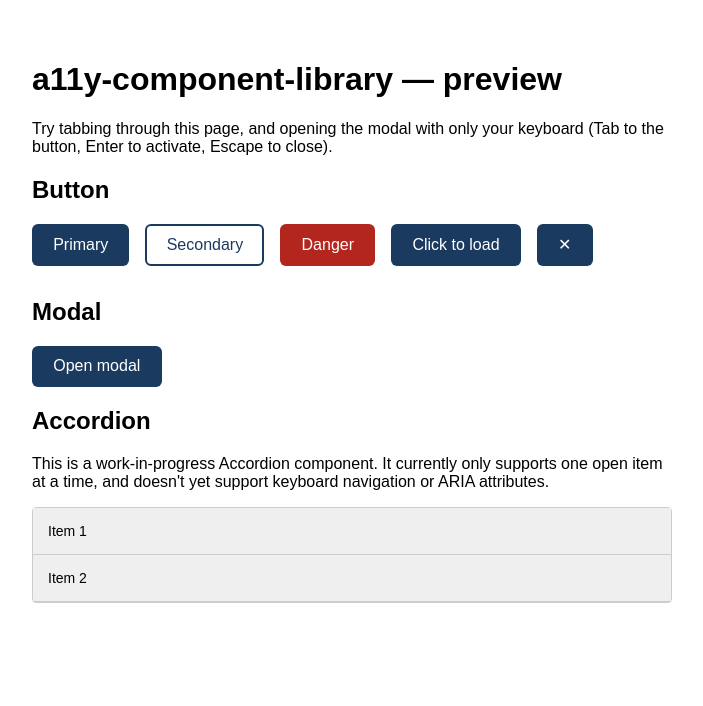
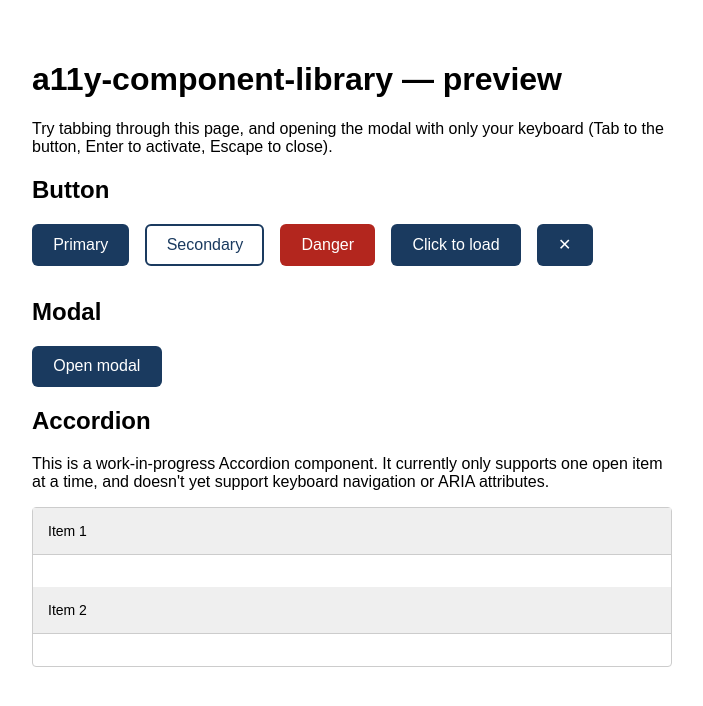
Before and after one commit to git-anjalib/a11y-component-library, a React (Vite) app: page / in a window 1280 px wide. Shown: the top 706 px of the page, without its empty margins (8-711 px from the left). Built offline with nearby package versions, Linux system fonts and the light colour scheme.

Commit message:
accordion - making ammendments and fixing bugs

```diff
--- a/src/components/Accordion/Accordion.css
+++ b/src/components/Accordion/Accordion.css
@@ -2,11 +2,7 @@
   border: 1px solid #ccc;
   border-radius: 4px;
 }
-.a11y-accordion .a11y-accordion__item > .a11y-accordion__content{
-  padding: 15px;
-  border: none;
-  transition: max-height 0.2s ease-out;
-}
+
 .a11y-accordion .a11y-accordion__item >button{
   border:none;
   border-bottom: 1px solid #ccc;
@@ -15,3 +11,17 @@
   padding: 15px;
   font-size: 14px;
 }
+.a11y-accordion__content {
+  display: grid;
+  grid-template-rows: 0fr;
+  transition: grid-template-rows 200ms ease;
+  padding: 0 1rem;
+}
+
+.a11y-accordion__content > * {
+  overflow: hidden;
+}
+
+.a11y-accordion__content:not(.--hidden) {
+  grid-template-rows: 1fr;
+}
--- a/src/components/Accordion/Accordion.tsx
+++ b/src/components/Accordion/Accordion.tsx
@@ -3,12 +3,6 @@ import "./Accordion.css";
 
 export type AccordionVariant = "bordered" | "flush";
 
-export interface AccordionItem {
-  /** The title of the accordion item, which is always visible */
-  id: string;
-  title: string;
-  content: React.ReactNode;
-}
 export interface AccordionProps {
   children: React.ReactNode;
   className?: string;
--- a/src/components/Accordion/AccordionContent.tsx
+++ b/src/components/Accordion/AccordionContent.tsx
@@ -14,7 +14,6 @@ export const AccordionContent = ({ children }: AccordionContentProps) => {
       id={contentId}
       role="region"
       aria-labelledby={headingId}
-      hidden={!isOpen}
       aria-hidden={!isOpen}
       className={`a11y-accordion__content ${hiddenClass}`}
     >
--- a/src/components/Accordion/AccordionHeader.tsx
+++ b/src/components/Accordion/AccordionHeader.tsx
@@ -14,8 +14,8 @@ export const AccordionHeader: React.FC<AccordionHeaderProps> = ({title}) => {
       type="button"
       className="a11y-accordion__header"
       aria-expanded={isOpen}
-      aria-controls={`${contentId}`}
-      onClick={() => toggle()}
+      aria-controls={contentId}
+      onClick={toggle}
     >
       {title}
     </button>
```
